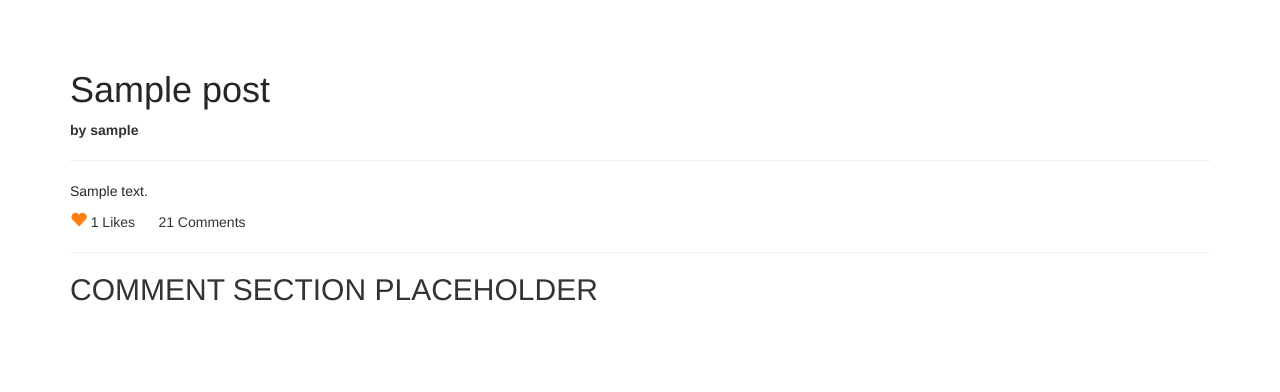
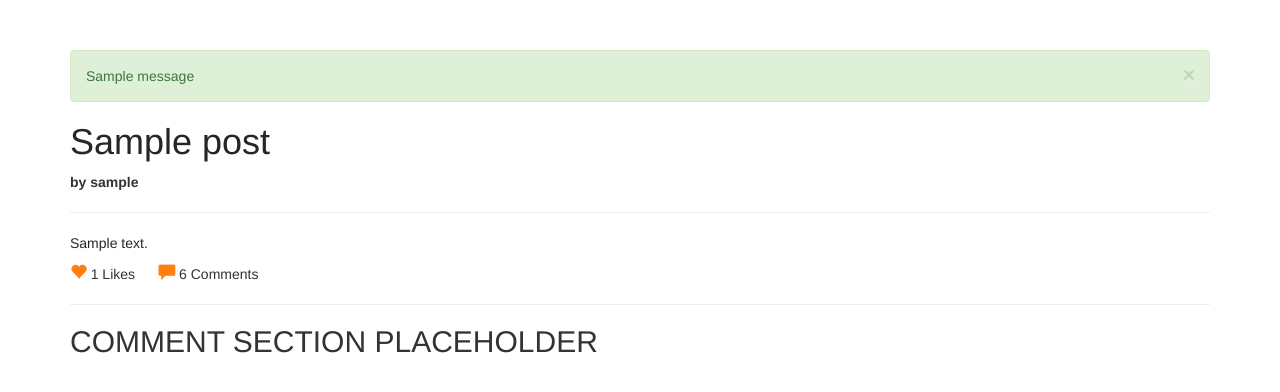
Before and after one commit to Frozander/Chirper, a Flask app: template chirper/templates/posts/post.html in a window 1280 px wide. Shown: the top 392 px of the page. Run offline with Flask 2, Linux system fonts and the light colour scheme; a user stored in the database is signed in; tables that the repository leaves empty hold one stand-in row (values such as "Sample post"); the template is opened without the code that fills it: values that come from a table or form of the project are taken from there, most other values are stand-ins (such as "Sample title", 1, 10 or a date in 2020); one stand-in notice (Sample message) is shown; some libraries are stand-ins or nearby versions.

Commit message:
Better feed navigation
* Used "#" to bring user back to the post after using the like button
* Added CSS to unsure "h1" is visible when user goes back to the post with "#"
* Post page now can display flash errors
* Added comments button to post so when it is pressed user is redirected to the post page with "#Comments" which lets them comment instantly

```diff
--- a/chirper/static/base.css
+++ b/chirper/static/base.css
@@ -56,3 +56,12 @@ hr.rounded {
   border-top: 8px solid #bbb;
   border-radius: 5px;
 }
+
+header::before {
+  display: block;
+  content: " ";
+  margin-top: -50px;
+  height: 30px;
+  visibility: hidden;
+  pointer-events: none;
+}
--- a/chirper/templates/base.html
+++ b/chirper/templates/base.html
@@ -31,7 +31,7 @@
     {% for post in posts %}
     <article class="post">
         <a href="{{ url_for('posts.post_page', id=post.id, next=request.path)}}">
-            <header>
+            <header id="{{ post.id }}">
                 <div>
                     <h1>{{ post.title }}</h1>
                 </div>
@@ -40,15 +40,20 @@
         </a>
         <div class="row-fluid">
             {% if current_user.has_liked_post(post) %}
-            <a href="{{ url_for('posts.like_action', post_id=post.id, action='unlike') }}">
+            <a href="{{ url_for('posts.like_action', post_id=post.id, action='unlike') }}#{{ post.id }}">
                 <span class="glyphicon glyphicon-heart"></span>
             </a>
             {% else %}
-            <a href="{{ url_for('posts.like_action', post_id=post.id, action='like') }}">
+            <a href="{{ url_for('posts.like_action', post_id=post.id, action='like') }}#{{ post.id }}">
                 <span class="glyphicon glyphicon-heart-empty"></span>
             </a>
             {% endif %}
-            {{ post.likes.count() }} &nbsp;&nbsp;&nbsp;&nbsp;<b>by {{ post.author_name.username }}</b>
+            {{ post.likes.count() }} &nbsp;&nbsp;&nbsp;&nbsp;
+            <a href="{{ url_for('posts.post_page', id=post.id) }}#Comments">
+                <span class="glyphicon glyphicon glyphicon-comment"></span>
+            </a>
+            {{ range(1, 10) | random }} &nbsp;&nbsp;&nbsp;&nbsp;
+            <b>by {{ post.author_name.username }}</b>
             {% if current_user.id == post.author_id %}
             <a aria-hidden="true" href="{{ url_for('posts.edit', id=post.id, next=request.path) }}">
                 <span class="glyphicon glyphicon-pencil"></span>
--- a/chirper/templates/posts/post.html
+++ b/chirper/templates/posts/post.html
@@ -2,6 +2,20 @@
 
 {% block content %}
 <div class="container">
+
+    {% with messages = get_flashed_messages(with_categories=true) %}
+    <!-- Categories: success (green), info (blue), warning (yellow), danger (red) -->
+    {% if messages %}
+    {% for category, message in messages %}
+    <div class="alert alert-{{ category }} alert-dismissible" role="alert">
+        <button type="button" class="close" data-dismiss="alert" aria-label="Close"><span
+                aria-hidden="true">&times;</span></button>
+        <!-- <strong>Title</strong> --> {{ message }}
+    </div>
+    {% endfor %}
+    {% endif %}
+    {% endwith %}
+
     <article>
         <header>
             <h1>{{ post.title }}</h1>
@@ -27,11 +41,14 @@
 
             {{ post.likes.count() }} Likes
             &nbsp;&nbsp;&nbsp;&nbsp;
-            {{ range(1, 51) | random }} Comments
+            <a href="{{ url_for('posts.post_page', id=post.id) }}#Comments">
+                <span class="glyphicon glyphicon glyphicon-comment"></span>
+            </a>
+            {{ range(1, 10) | random }} Comments
         </div>
         <hr>
     </article>
-    <div class="comment-section">
+    <div class="comment-section" id="Comments">
         <h2>COMMENT SECTION PLACEHOLDER</h2>
     </div>
 </div>
```
